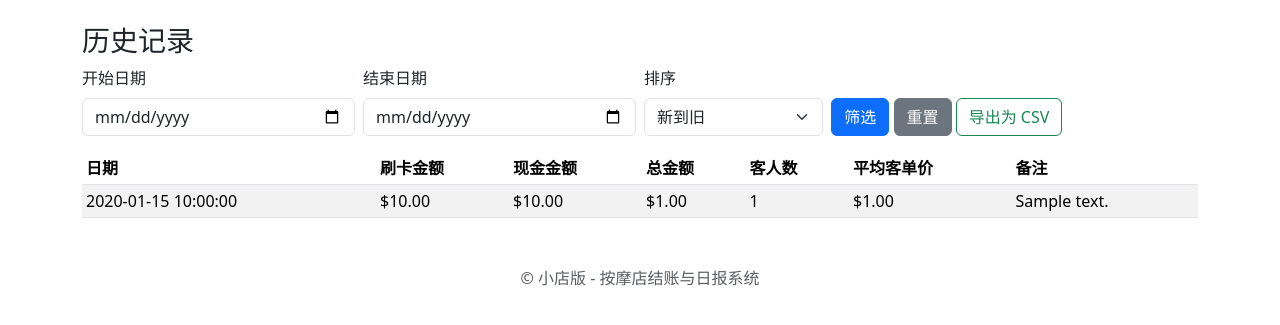
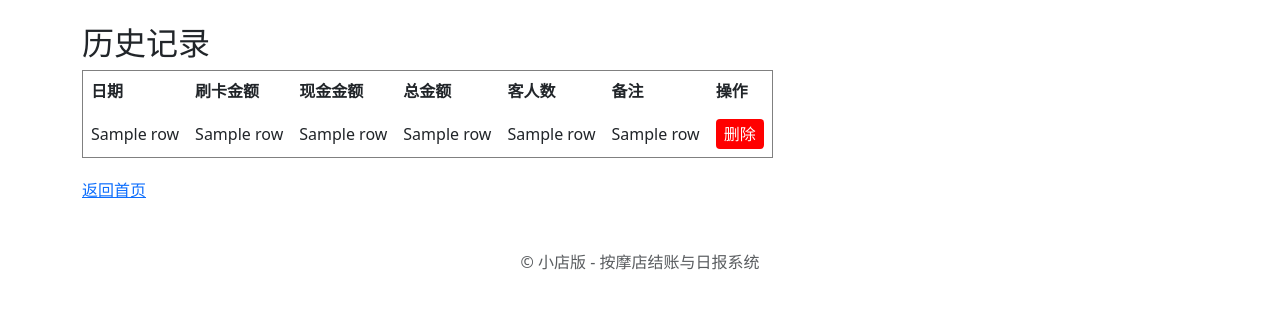
Before and after one commit to zhenliu0513/zhensrelaxingstation, a Flask app: template templates/history.html in a window 1280 px wide. Shown: the part 56-381 px from the top of the page. Run offline with Flask 2, Linux system fonts and the light colour scheme; the template is opened without the code that fills it: most values are stand-ins (such as "Sample title", 1, 10 or a date in 2020).

Commit message:
Refactor history.html for improved structure and layout

```diff
--- a/templates/history.html
+++ b/templates/history.html
@@ -1,31 +1,8 @@
 {% extends "layout.html" %}
 {% block content %}
-<h3>历史记录</h3>
+<h2>历史记录</h2>
 
-<form class="row g-2 mb-3" method="get" action="{{ url_for('history') }}">
-  <div class="col-md-3">
-    <label class="form-label">开始日期</label>
-    <input class="form-control" type="date" name="start" value="{{ start }}">
-  </div>
-  <div class="col-md-3">
-    <label class="form-label">结束日期</label>
-    <input class="form-control" type="date" name="end" value="{{ end }}">
-  </div>
-  <div class="col-md-2">
-    <label class="form-label">排序</label>
-    <select class="form-select" name="order">
-      <option value="desc" {% if order=='desc' %}selected{% endif %}>新到旧</option>
-      <option value="asc" {% if order=='asc' %}selected{% endif %}>旧到新</option>
-    </select>
-  </div>
-  <div class="col-md-4 align-self-end">
-    <button class="btn btn-primary">筛选</button>
-    <a class="btn btn-secondary" href="{{ url_for('history') }}">重置</a>
-    <a class="btn btn-outline-success" href="{{ url_for('export_csv') }}">导出为 CSV</a>
-  </div>
-</form>
-
-<table class="table table-striped table-sm">
+<table border="1" cellpadding="8" cellspacing="0">
   <thead>
     <tr>
       <th>日期</th>
@@ -33,32 +10,37 @@
       <th>现金金额</th>
       <th>总金额</th>
       <th>客人数</th>
-      <th>平均客单价</th>
       <th>备注</th>
+      <th>操作</th>
     </tr>
   </thead>
   <tbody>
-    {% for r in records %}
+    {% for row in rows %}
     <tr>
-      <td>{{ r.date }}</td>
-      <td>${{ "%.2f"|format(r.card_amount) }}</td>
-      <td>${{ "%.2f"|format(r.cash_amount) }}</td>
-      <td>${{ "%.2f"|format(r.total_amount) }}</td>
-      <td>{{ r.customer_count }}</td>
+      <td>{{ row[1] }}</td>
+      <td>{{ row[2] }}</td>
+      <td>{{ row[3] }}</td>
+      <td>{{ row[4] }}</td>
+      <td>{{ row[5] }}</td>
+      <td>{{ row[6] }}</td>
+
       <td>
-        {% if r.customer_count and r.customer_count > 0 %}
-          ${{ "%.2f"|format(r.total_amount / r.customer_count) }}
-        {% else %}
-          N/A
-        {% endif %}
+        <form action="{{ url_for('delete_record', record_id=row[0]) }}"
+              method="post"
+              style="display:inline;">
+          <button type="submit"
+            style="background:red;color:white;padding:3px 8px;border:none;border-radius:4px;"
+            onclick="return confirm('确定要删除这条记录吗？');">
+            删除
+          </button>
+        </form>
       </td>
-      <td>{{ r.note }}</td>
-    </tr>
-    {% else %}
-    <tr>
-      <td colspan="7" class="text-center">暂无记录</td>
     </tr>
     {% endfor %}
   </tbody>
 </table>
+
+<p style="margin-top:20px;">
+  <a href=" 'index') }}">返回首页</a >
+</p >
 {% endblock %}
```
